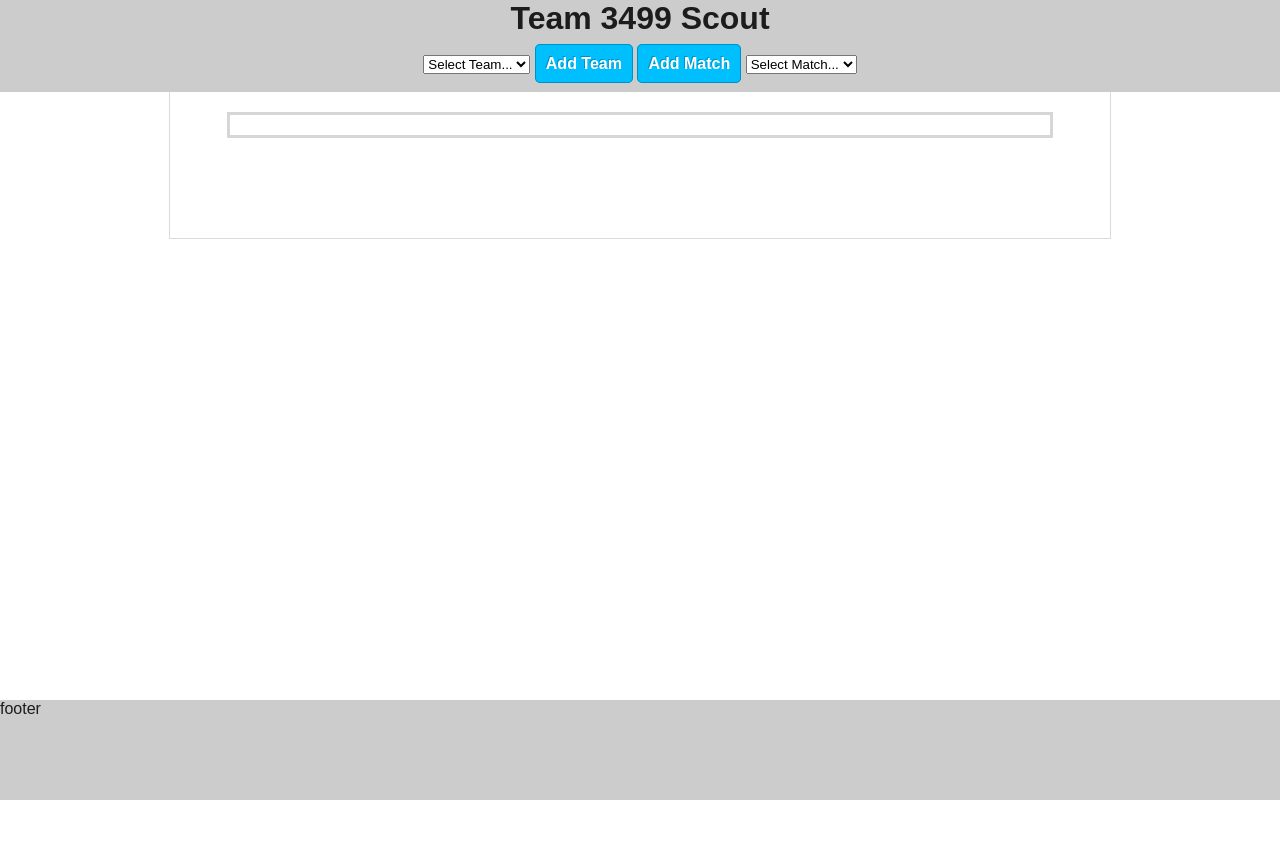
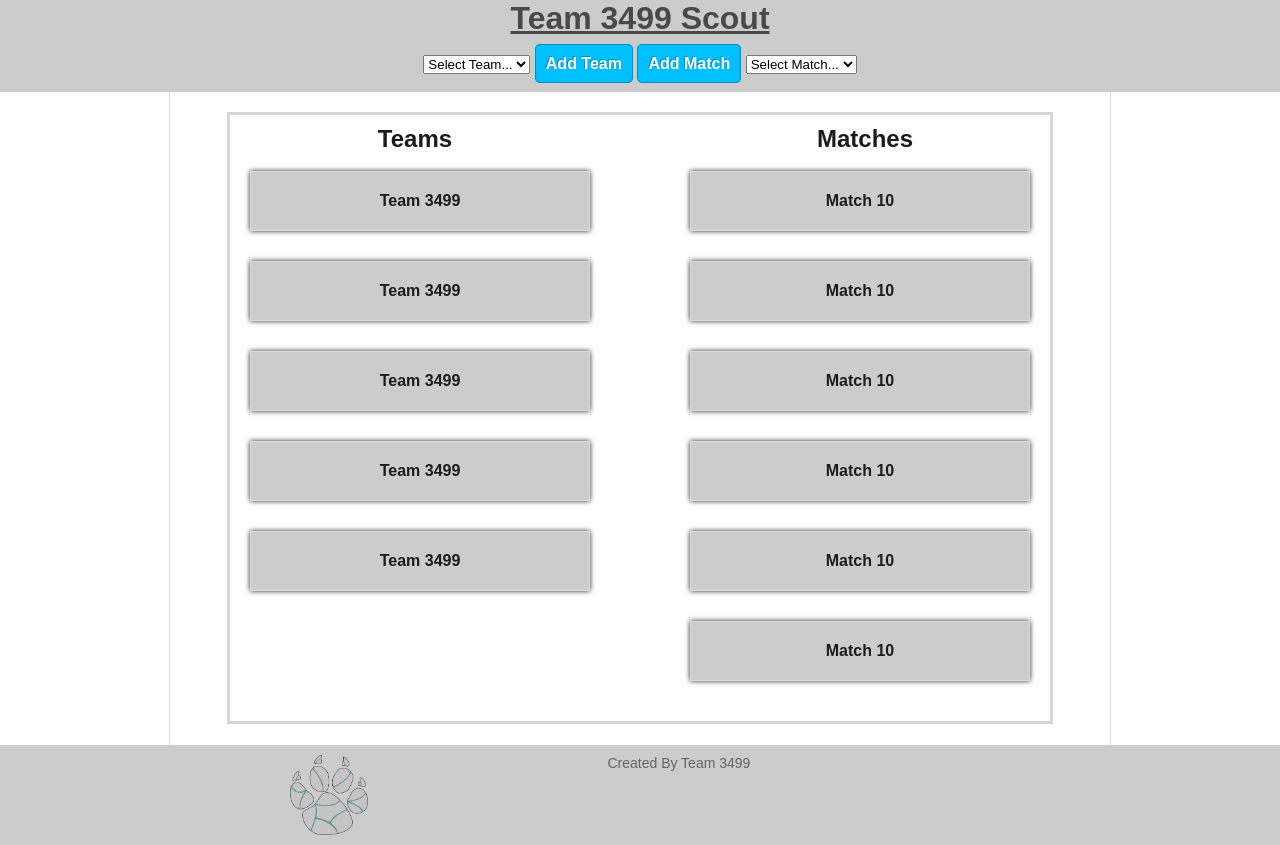
Before and after one commit to team3499/FRC-Scout, a PHP site: page / in a window 1280 px wide. Before the commit the page ends 800 px from the top, so only its background shows below. Run offline with PHP 8.4, Linux system fonts and the light colour scheme.

Commit message:
added viewpage, updated footer

```diff
--- a/root/css/style.css
+++ b/root/css/style.css
@@ -16,6 +16,17 @@ body {
     font-family:arial;
     color:#1C1C1C;
     font-size:16px;
+}
+a, a:visited{
+    color:#1C1C1C;
+    text-decoration:none;
+}
+a:hover{
+    color:#494949;
+    text-decoration:underline;
+}
+a:active{
+    color:#303030;
 }
 #wrap {
     min-height: 100%;
@@ -84,6 +95,32 @@ body {
     border-right:3px solid #D6D6D6;
     border-left:3px solid #EFEFEF;
 }
+.viewPage{
+    text-align:center;
+}
+.viewTeam{
+    float:left;
+    width:350px;
+}
+.viewMatch{
+    float:right;
+    width:350px;
+}
+.viewTeamBox, .viewMatchBox{
+    background:#ccc;
+    border:1px solid #ddd;
+    box-shadow:0 0 5px #222;
+    padding:20px;
+    display:block;
+    margin-bottom:30px;
+    font-weight:bold;
+}
+.viewTeamBox{
+    margin-left:10px;
+}
+.viewMatchBox{
+    margin-right:10px;
+}
 .info{
     border:3px solid #D6D6D6;
     padding:10px 10px 10px;
@@ -151,6 +188,16 @@ body {
     clear:both;
     background:#ccc;
 }
+.footerContainer, .footerContainer a{
+    width:700px;
+    margin:0 auto;
+    padding-top:10px;
+    font-size:14px;
+    color:rgb(100,100,100);
+}
+.footerText{
+    text-align:center;
+}
 
 
 
--- a/root/index.html
+++ b/root/index.html
@@ -2,7 +2,8 @@
 <head>
     <title>Team3499 Scout</title>
     <link rel="stylesheet" href="css/style.css" type="text/css" media="all"/>
-
+    <link rel="icon" href="img/favicon.ico" type="image/x-icon">
+    <link rel="shortcut-icon" href="img/shortcut-icon.png" type="image/x-icon">
     <script src="js/js.js"></script>
 </head>
 <body onload="onld();">
@@ -12,7 +13,7 @@
         <div id="header"> <!-- Header -->
 
             <div class="headerLogo">
-                <h1>Team 3499 Scout</h1>
+                <a href="/"><h1>Team 3499 Scout</h1></a>
                 <br/>
             </div>
             <div class="navigation">
@@ -41,6 +42,60 @@
                     <span class="options optionsR">Edited</span>
                 </div>
 
+
+
+                <div class="viewPage">
+
+                    <div class="viewTeam">
+
+                        <h2>Teams</h2><br/>
+
+                        <a class="viewTeamBox" href="#team3499">
+                            Team 3499
+                        </a>
+                        <a class="viewTeamBox" href="#team3499">
+                            Team 3499
+                        </a>
+                        <a class="viewTeamBox" href="#team3499">
+                            Team 3499
+                        </a>
+                        <a class="viewTeamBox" href="#team3499">
+                            Team 3499
+                        </a>
+                        <a class="viewTeamBox" href="#team3499">
+                            Team 3499
+                        </a>
+
+                    </div>
+
+                    <div class="viewMatch">
+
+                        <h2>Matches</h2><br/>
+
+                        <a class="viewMatchBox" href="#match10">
+                            Match 10
+                        </a>
+                        <a class="viewMatchBox" href="#match10">
+                            Match 10
+                        </a>
+                        <a class="viewMatchBox" href="#match10">
+                            Match 10
+                        </a>
+                        <a class="viewMatchBox" href="#match10">
+                            Match 10
+                        </a>
+                        <a class="viewMatchBox" href="#match10">
+                            Match 10
+                        </a>
+                        <a class="viewMatchBox" href="#match10">
+                            Match 10
+                        </a>
+
+                    </div>
+
+                    <br style="clear:both" />
+
+                </div>
 
 
 
@@ -262,7 +317,16 @@
 
     <div id="footer"> <!-- Footer -->
 
-        footer
+        <div class="footerContainer"> <!-- Please don't be a douche and change the footer text ;) -->
+
+            <a href="http://team3499.org" target="_blank">
+                <img height="80" class="left" src="img/logo.png"/>
+            </a>
+
+            <p class="footerText">
+                Created By <a href="http://team3499.org" target="_blank" title="team3499.org">Team 3499</a>
+            </p>
+        </div>
 
     </div>
 
```
Also changed, not shown: root/img/favicon.ico (added), root/img/favicon.png (added), root/img/logo.png (added), root/img/shortcut-icon.png (added).
